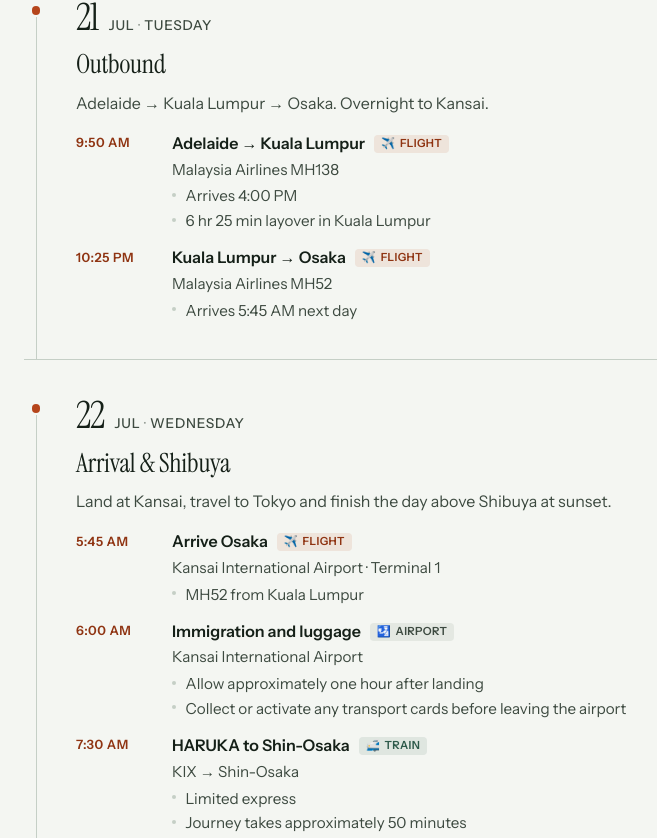
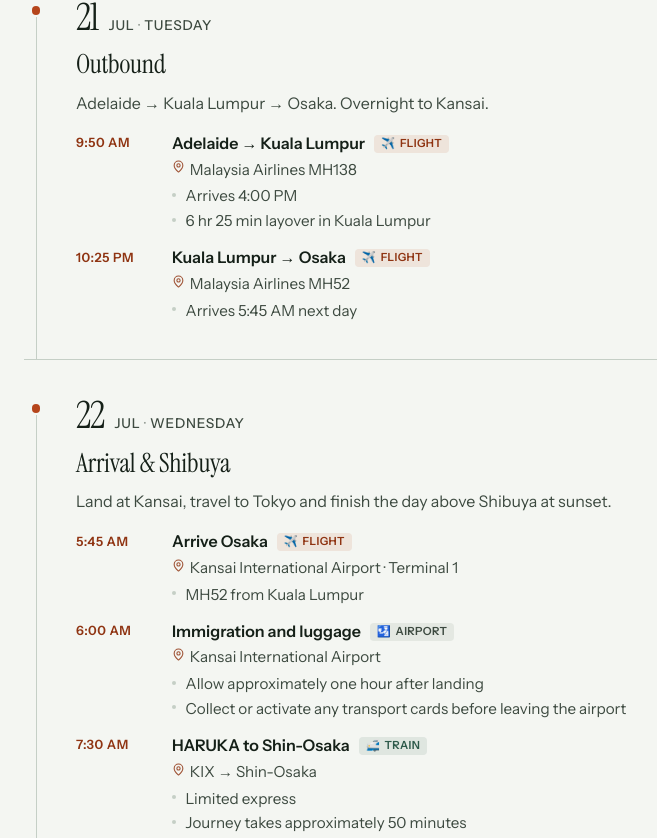
Before and after one commit to kathrynfieg/japan-itinerary-2026, a Vue app: page / in a window 1280 px wide. Shown: the part 1062-1900 px from the top of the page, without its empty margins (296-953 px from the left). Built offline with nearby package versions, Linux system fonts and the light colour scheme.

Commit message:
add map pin icon to places

```diff
--- a/src/components/DaySection.vue
+++ b/src/components/DaySection.vue
@@ -1,4 +1,5 @@
 <script setup lang="ts">
+import { MapPin } from '@lucide/vue'
 import { activityTypes, type Day } from '../data/trip'
 
 defineProps<{
@@ -66,7 +67,10 @@ function monthLabel(date: string) {
                 {{ activityTypes[activity.type].label }}
               </span>
             </div>
-            <p v-if="activity.place" class="day__place">{{ activity.place }}</p>
+            <p v-if="activity.place" class="day__place">
+              <MapPin class="day__place-icon" :size="13" :stroke-width="2" aria-hidden="true" />
+              <span>{{ activity.place }}</span>
+            </p>
             <ul v-if="activity.notes?.length" class="day__notes">
               <li
                 v-for="(note, noteIndex) in activity.notes"
--- a/src/style.css
+++ b/src/style.css
@@ -423,10 +423,20 @@ body {
 }
 
 .day__place {
-  margin: 0.1rem 0 0;
+  display: flex;
+  align-items: flex-start;
+  gap: 0.3rem;
+  margin: 0.2rem 0 0;
   color: var(--ink-soft);
   font-size: 0.82rem;
   line-height: 1.35;
+}
+
+.day__place-icon {
+  flex-shrink: 0;
+  margin-top: 0.12rem;
+  color: var(--accent-deep);
+  opacity: 0.85;
 }
 
 .day__note {
```
